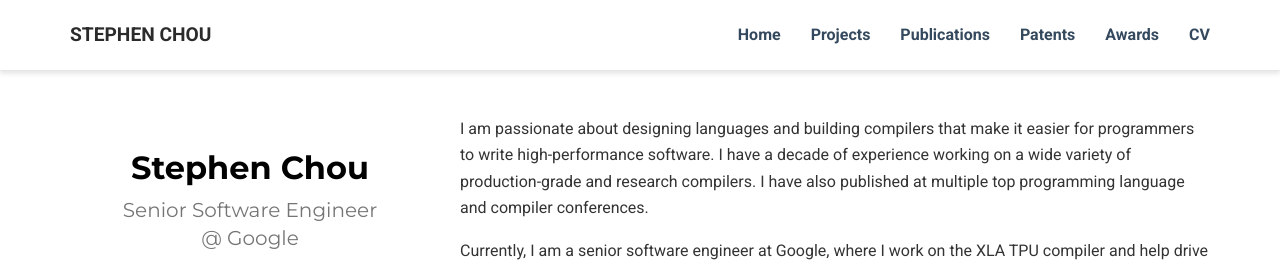
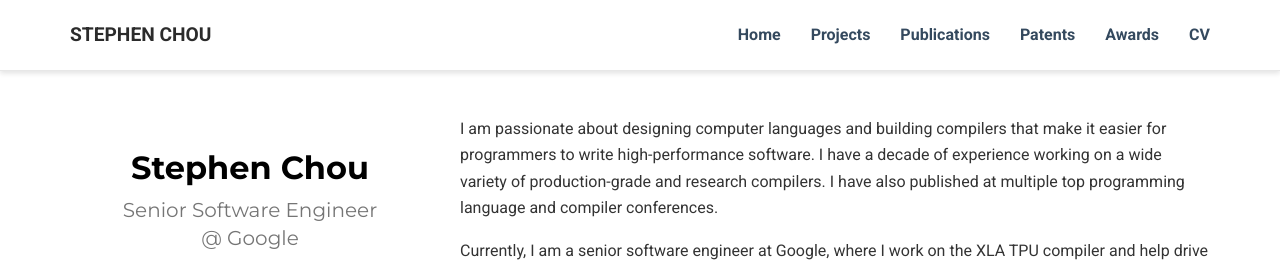
Before and after one commit to stephenchouca/stephenchouca.github.io, a plain HTML site: page index.html in a window 1280 px wide. Shown: the top 267 px of the page. Drawn offline with nearby package versions, Linux system fonts and the light colour scheme; some icons are missing.

Commit message:
Update index.html

```diff
--- a/index.html
+++ b/index.html
@@ -292,9 +292,9 @@
 
     <!--# Biography-->
 
-<p>I am passionate about designing languages and building compilers that make it
-easier for programmers to write high-performance software.  I have a decade of
-experience working on a wide variety of production-grade and research
+<p>I am passionate about designing computer languages and building compilers that
+make it easier for programmers to write high-performance software.  I have a
+decade of experience working on a wide variety of production-grade and research
 compilers.  I have also published at multiple top programming language and
 compiler conferences.</p>
 
```
